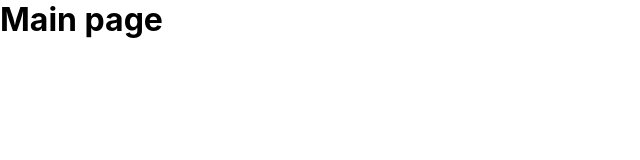
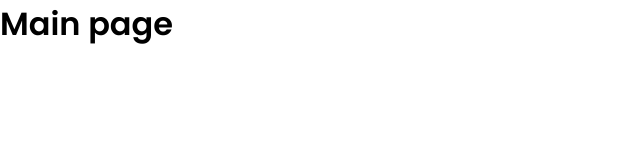
Before and after one commit to rooohaa/github-jobs-app, a Next.js app: page / in a window 1280 px wide. Shown: the top 160 px of the page, without its empty margins (0-640 px from the left). Built offline with nearby package versions, Linux system fonts and the light colour scheme.

Commit message:
add/google-fonts

```diff
--- a/pages/_app.js
+++ b/pages/_app.js
@@ -1,7 +1,19 @@
+import Head from 'next/head'
 import '../styles/globals.css'
 
 function MyApp({ Component, pageProps }) {
-  return <Component {...pageProps} />
+   return (
+      <>
+         <Head>
+            <link
+               href="https://fonts.googleapis.com/css2?family=Poppins:wght@400;600&display=swap"
+               rel="stylesheet"
+            />
+            <title>Github Jobs</title>
+         </Head>
+         <Component {...pageProps} />
+      </>
+   )
 }
 
 export default MyApp
--- a/styles/globals.css
+++ b/styles/globals.css
@@ -1,7 +1,6 @@
 html,
 body {
-   font-family: -apple-system, BlinkMacSystemFont, Segoe UI, Roboto, Oxygen,
-      Ubuntu, Cantarell, Fira Sans, Droid Sans, Helvetica Neue, sans-serif;
+   font-family: 'Poppins', sans-serif;
 }
 
 a {
```
